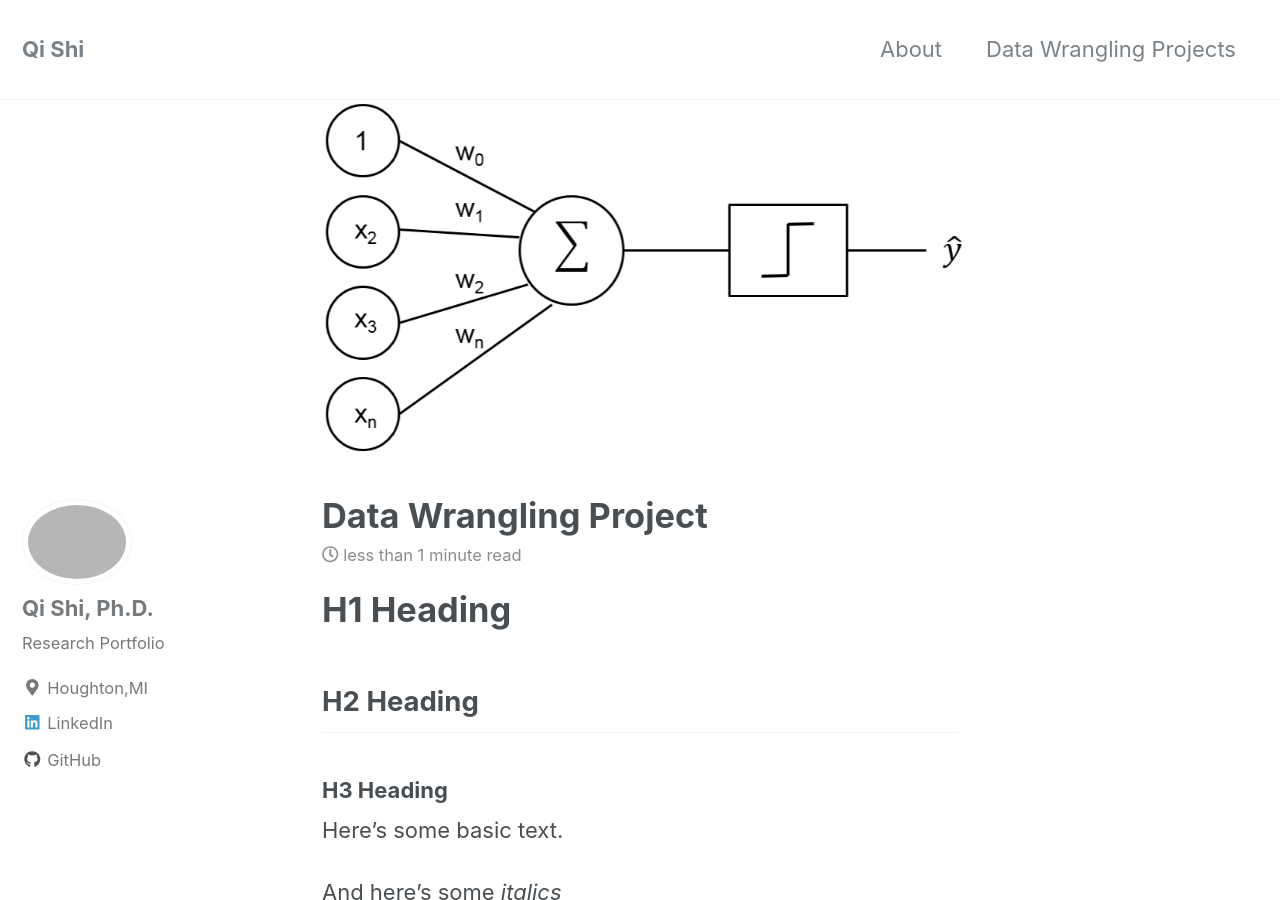
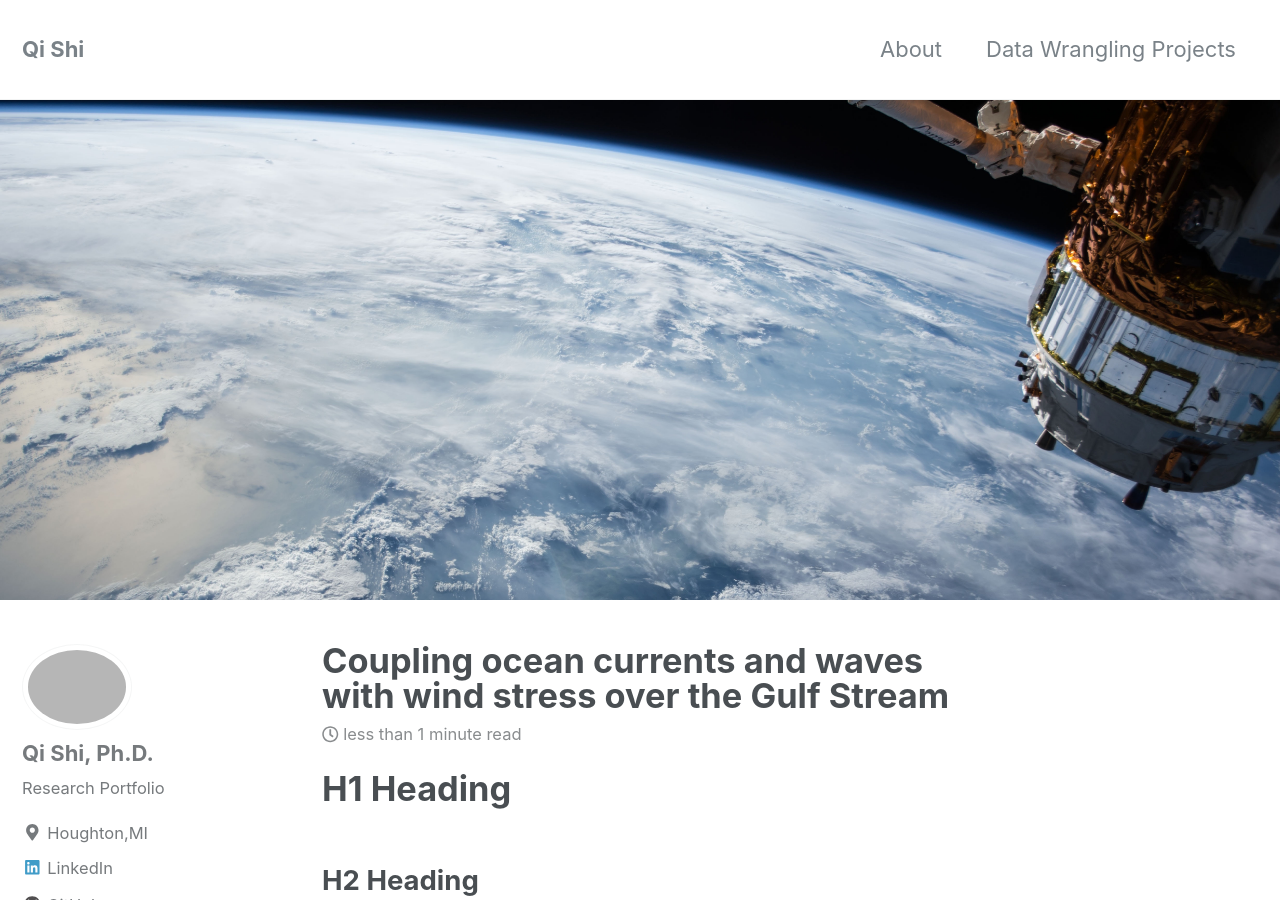
Before and after one commit to qishiphd/qishiphd.github.io, a Jekyll site: the page built from _posts/2018-01-28-perceptron.md, in a window 1280 px wide and 900 px high. Built offline with Jekyll 4.4.1, drawn with Linux system fonts in a browser that asks for light colours; nearby versions of some CDN libraries; formulas are drawn with MathJax 3; some of the changed text lies outside the part shown.

Commit message:
update post

```diff
--- a/_posts/2018-01-28-perceptron.md
+++ b/_posts/2018-01-28-perceptron.md
@@ -1,9 +1,9 @@
 ---
-title: "Data Wrangling Project"
+title: "Coupling ocean currents and waves with wind stress over the Gulf Stream"
 date: 2018-01-28
 tags: [data wrangling, data science, messy data]
 header:
-  image: "/images/perceptron/percept.jpg"
+  image: "/images/nasa-unsplash.jpg"
 excerpt: "Data Wrangling, Data Science, Messy Data"
 mathjax: "true"
 ---
```
Also changed, not shown: 2 other files.
